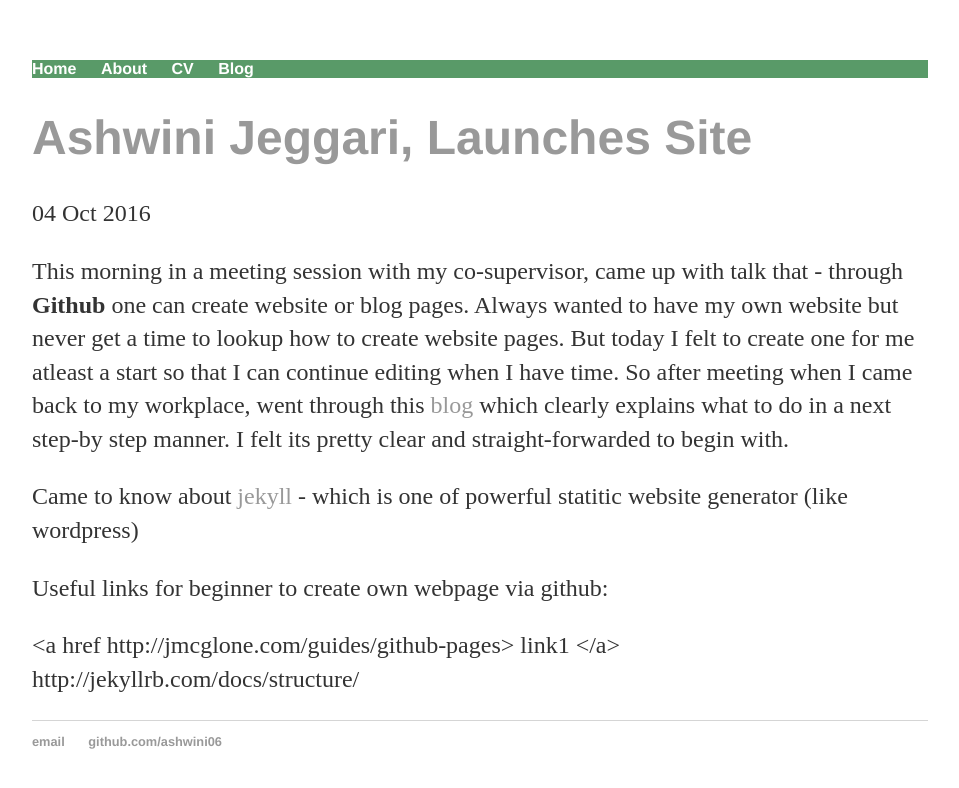
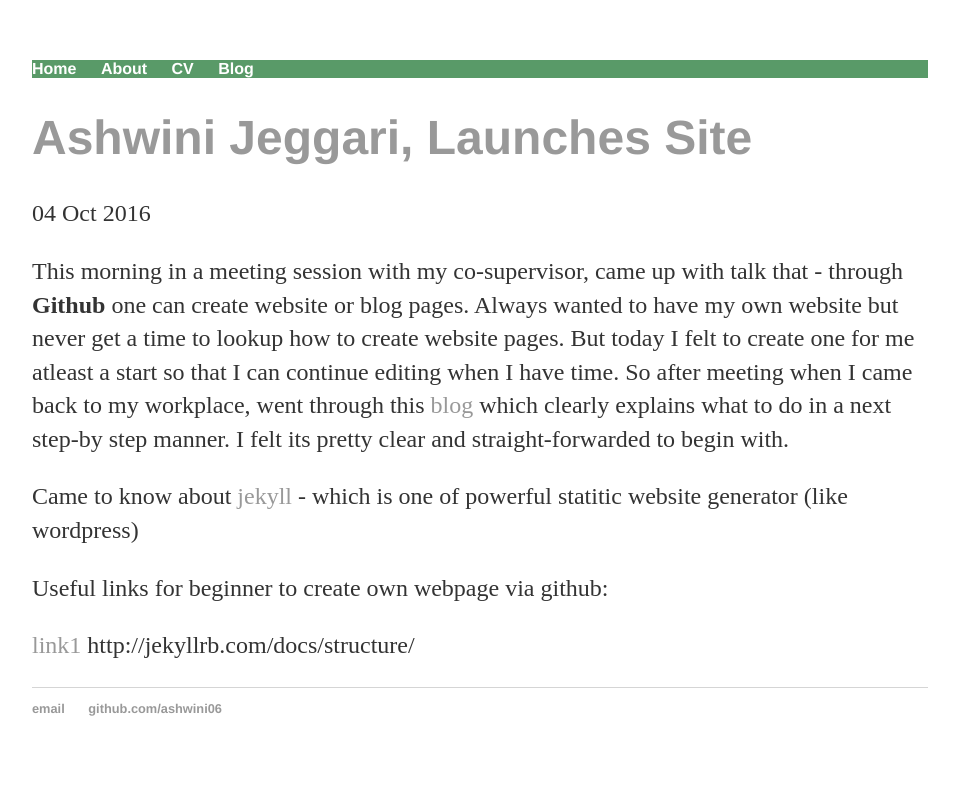
Before and after one commit to ashwini06/ashwini06.github.io, a Jekyll site: the page built from _posts/2016-10-04-ashwini-website-launched.md, in a window 1280 px wide. Shown: the top 788 px of the page, without its empty margins (160-1119 px from the left). Built offline with Jekyll 4.4.1, drawn with Linux system fonts in a browser that asks for light colours.

Commit message:
Update 2016-10-04-ashwini-website-launched.md

```diff
--- a/_posts/2016-10-04-ashwini-website-launched.md
+++ b/_posts/2016-10-04-ashwini-website-launched.md
@@ -12,5 +12,5 @@ Came to know about [jekyll](http://jekyllrb.com/docs/structure/)  - which is one
 
 Useful links for beginner to create own webpage via github:
 
-<a href http://jmcglone.com/guides/github-pages> link1 </a>
+<a href="http://jmcglone.com/guides/github-pages"> link1 </a>
 http://jekyllrb.com/docs/structure/
```
